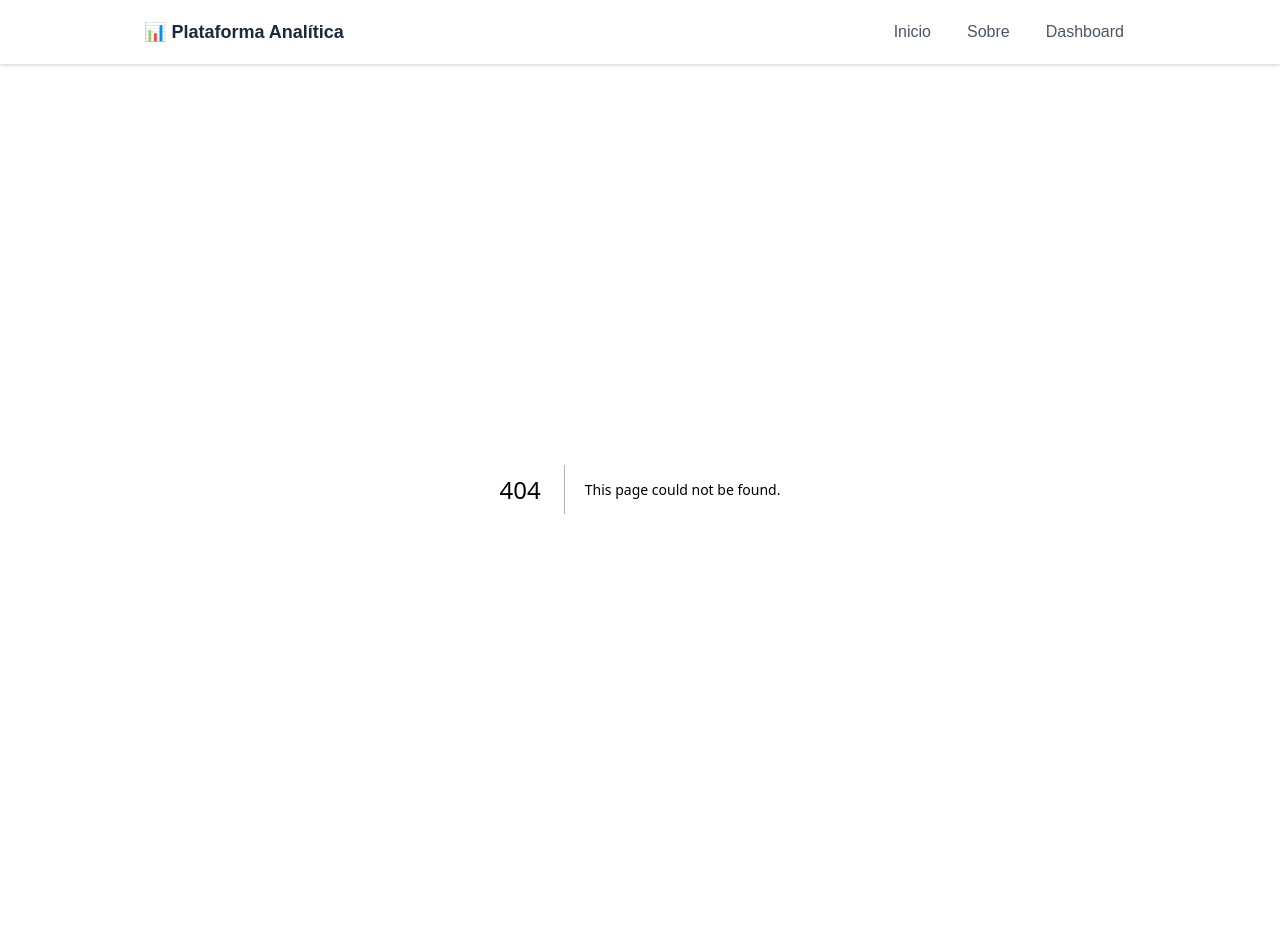
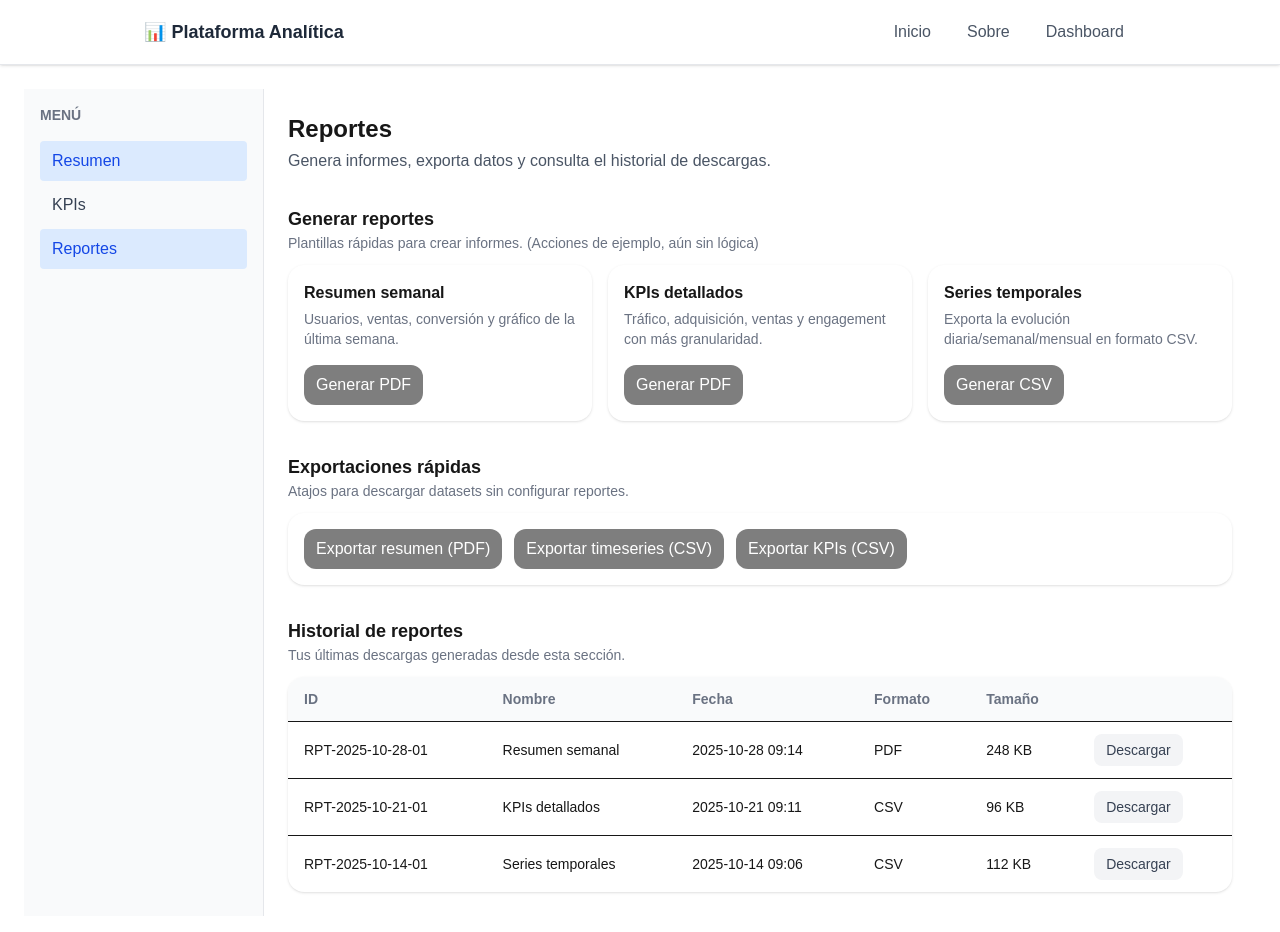
Before and after one commit to Aida230/plataforma-analitica, a Next.js app in the folder apps/web/: page /dashboard/reportes in a window 1280 px wide. Before the commit this address had no page. Shown: the top 932 px of the page. Built offline with nearby package versions, Linux system fonts and the light colour scheme.

Commit message:
scaffolding reportes page

```diff
--- /dev/null
+++ b/apps/web/src/app/dashboard/reportes/_components/ReportsHistoryTable.tsx
@@ -0,0 +1,49 @@
+'use client';
+import { ReportItem } from '../_data/mock';
+
+export default function ReportsHistoryTable({ rows }: { rows: ReportItem[] }) {
+  return (
+    <div className="bg-white rounded-2xl p-0 overflow-hidden shadow">
+      <table className="w-full text-sm">
+        <thead className="bg-gray-50 text-left text-gray-500">
+          <tr>
+            <th className="px-4 py-3">ID</th>
+            <th className="px-4 py-3">Nombre</th>
+            <th className="px-4 py-3">Fecha</th>
+            <th className="px-4 py-3">Formato</th>
+            <th className="px-4 py-3">Tamaño</th>
+            <th className="px-4 py-3"></th>
+          </tr>
+        </thead>
+        <tbody>
+          {rows.map((r) => (
+            <tr key={r.id} className="border-t">
+              <td className="px-4 py-3 font-mono">{r.id}</td>
+              <td className="px-4 py-3">{r.name}</td>
+              <td className="px-4 py-3">{r.when}</td>
+              <td className="px-4 py-3">{r.format}</td>
+              <td className="px-4 py-3">{r.size}</td>
+              <td className="px-4 py-3">
+                <button
+                  type="button"
+                  className="px-3 py-1.5 rounded-lg bg-gray-100 text-gray-700 cursor-not-allowed"
+                  title="Descarga de ejemplo (próximamente)"
+                  disabled
+                >
+                  Descargar
+                </button>
+              </td>
+            </tr>
+          ))}
+          {rows.length === 0 && (
+            <tr>
+              <td className="px-4 py-8 text-center text-gray-500" colSpan={6}>
+                Aún no hay reportes generados.
+              </td>
+            </tr>
+          )}
+        </tbody>
+      </table>
+    </div>
+  );
+}
--- /dev/null
+++ b/apps/web/src/app/dashboard/reportes/_data/mock.ts
@@ -0,0 +1,13 @@
+export type ReportItem = {
+  id: string;
+  name: string;
+  when: string;
+  format: 'PDF' | 'CSV';
+  size: string;
+};
+
+export const mockHistory: ReportItem[] = [
+  { id: 'RPT-2025-10-28-01', name: 'Resumen semanal',  when: '2025-10-28 09:14', format: 'PDF', size: '248 KB' },
+  { id: 'RPT-2025-10-21-01', name: 'KPIs detallados',  when: '2025-10-21 09:11', format: 'CSV', size: '96 KB'  },
+  { id: 'RPT-2025-10-14-01', name: 'Series temporales', when: '2025-10-14 09:06', format: 'CSV', size: '112 KB' },
+];
--- /dev/null
+++ b/apps/web/src/app/dashboard/reportes/page.tsx
@@ -0,0 +1,53 @@
+'use client';
+
+import ReportsHeader from './_components/ReportsHeader';
+import Section from './_components/Section';
+import ActionCard from './_components/ActionCard';
+import ExportQuickActions from './_components/ExportQuickActions';
+import ReportsHistoryTable from './_components/ReportsHistoryTable';
+import { mockHistory } from './_data/mock';
+
+export default function ReportesPage() {
+  return (
+    <div className="space-y-8">
+      <ReportsHeader />
+
+      <Section
+        title="Generar reportes"
+        description="Plantillas rápidas para crear informes. (Acciones de ejemplo, aún sin lógica)"
+      >
+        <div className="grid grid-cols-1 sm:grid-cols-2 lg:grid-cols-3 gap-4">
+          <ActionCard
+            title="Resumen semanal"
+            description="Usuarios, ventas, conversión y gráfico de la última semana."
+            actionLabel="Generar PDF"
+          />
+          <ActionCard
+            title="KPIs detallados"
+            description="Tráfico, adquisición, ventas y engagement con más granularidad."
+            actionLabel="Generar PDF"
+          />
+          <ActionCard
+            title="Series temporales"
+            description="Exporta la evolución diaria/semanal/mensual en formato CSV."
+            actionLabel="Generar CSV"
+          />
+        </div>
+      </Section>
+
+      <Section
+        title="Exportaciones rápidas"
+        description="Atajos para descargar datasets sin configurar reportes."
+      >
+        <ExportQuickActions />
+      </Section>
+
+      <Section
+        title="Historial de reportes"
+        description="Tus últimas descargas generadas desde esta sección."
+      >
+        <ReportsHistoryTable rows={mockHistory} />
+      </Section>
+    </div>
+  );
+}
```
Also changed, not shown: apps/web/src/app/dashboard/reportes/_components/ReportsHeader.tsx (renamed from apps/web/src/app/dashboard/reportes/_components/ReportHeader.tsx).
